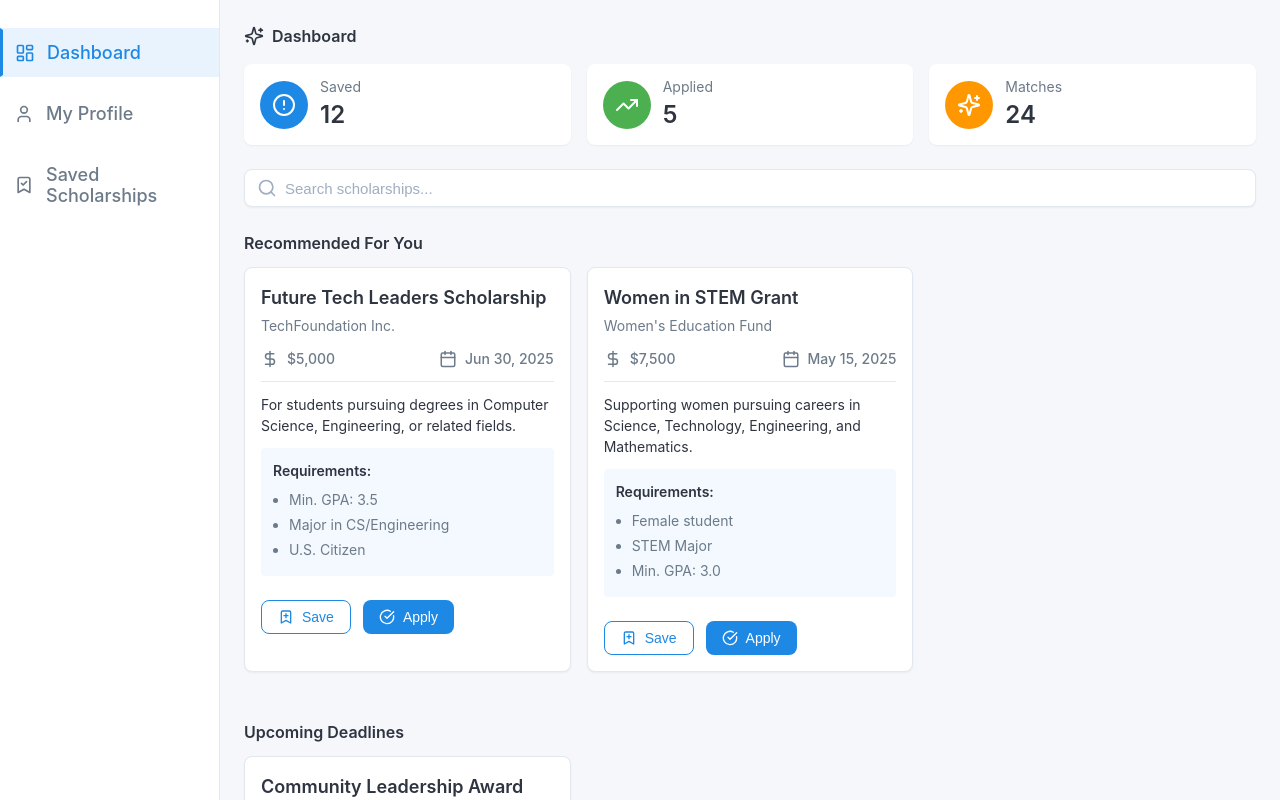
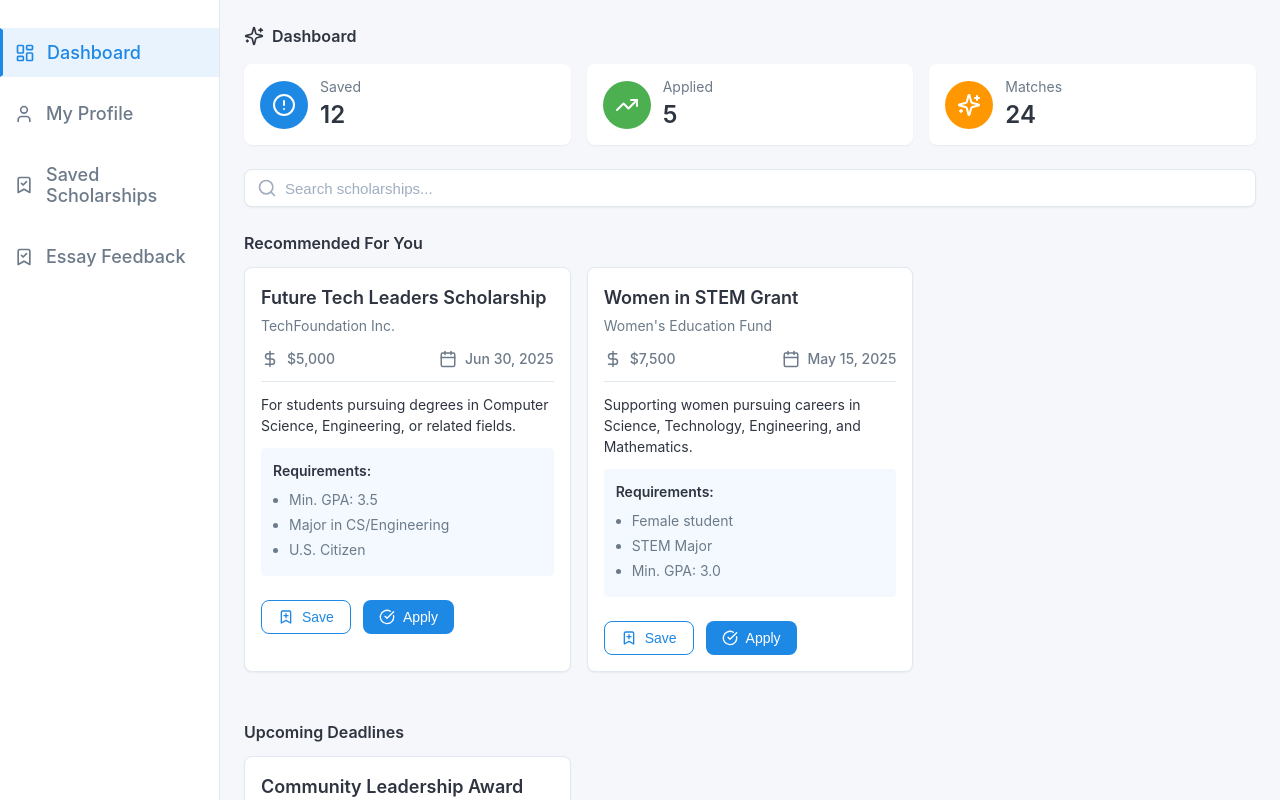
Before and after one commit to lucasberio/ViaScholar, a React (Vite) app: page / in a window 1280 px wide. Shown: the top 800 px of the page. Built offline with nearby package versions, Linux system fonts and the light colour scheme.

Commit message:
added essay feedback tab

```diff
--- a/src/components/Navigation.jsx
+++ b/src/components/Navigation.jsx
@@ -15,6 +15,7 @@ export const Navigation = ({ activePage, setActivePage}) => {
         { id: 'Dashboard', label: 'Dashboard', icon: <LayoutDashboard size={20} /> },
         { id: 'MyProfile', label: 'My Profile', icon: <User size={20} /> },
         { id: 'SavedScholarships', label: 'Saved Scholarships', icon: <BookmarkCheck size={20} /> },
+        { id: 'EssayFeedback', label: 'Essay Feedback', icon: <BookmarkCheck size={20} /> },
     ];
 
   return (
--- /dev/null
+++ b/src/pages/EssayFeedback.jsx
@@ -0,0 +1,6 @@
+import React, { useState, useEffect } from 'react';
+import './EssayFeedback.css';
+
+export default function EssayFeedback() {
+
+}
```
Also changed, not shown: src/pages/EssayFeedback.css (added).
